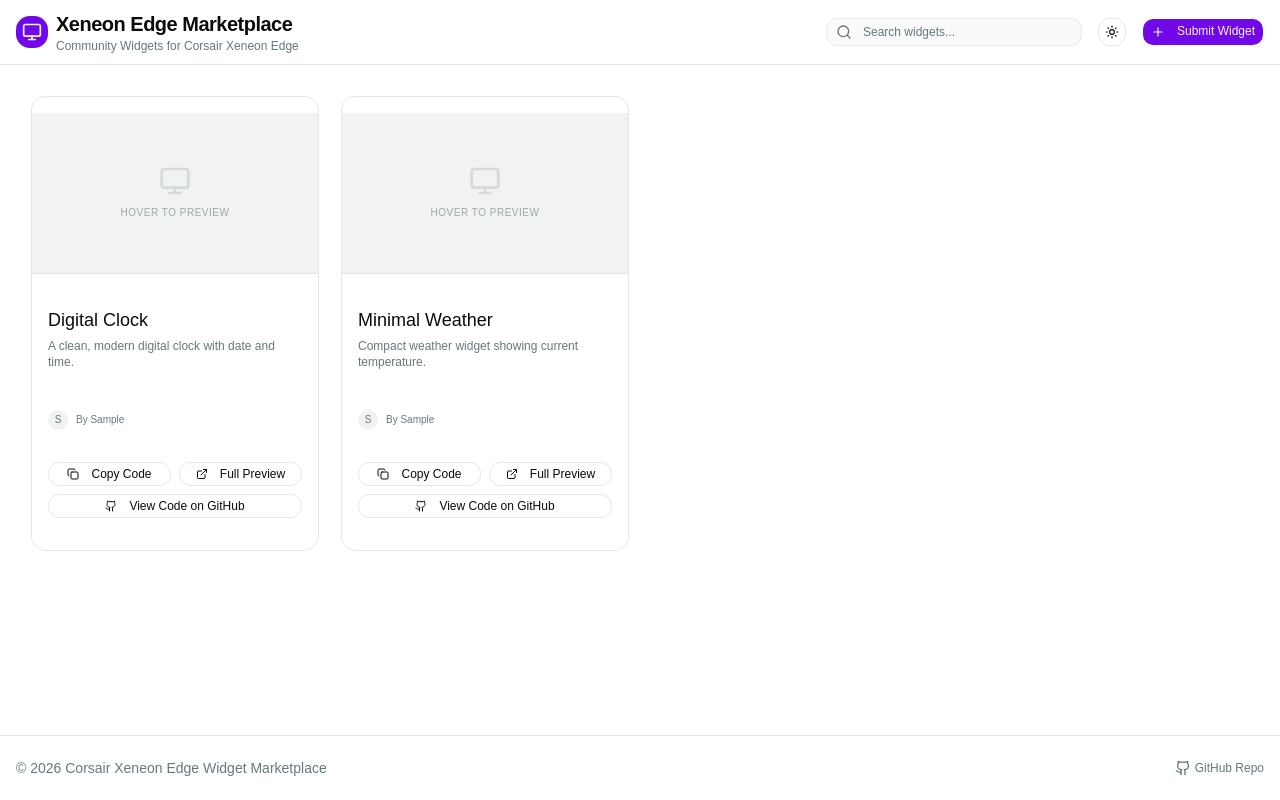
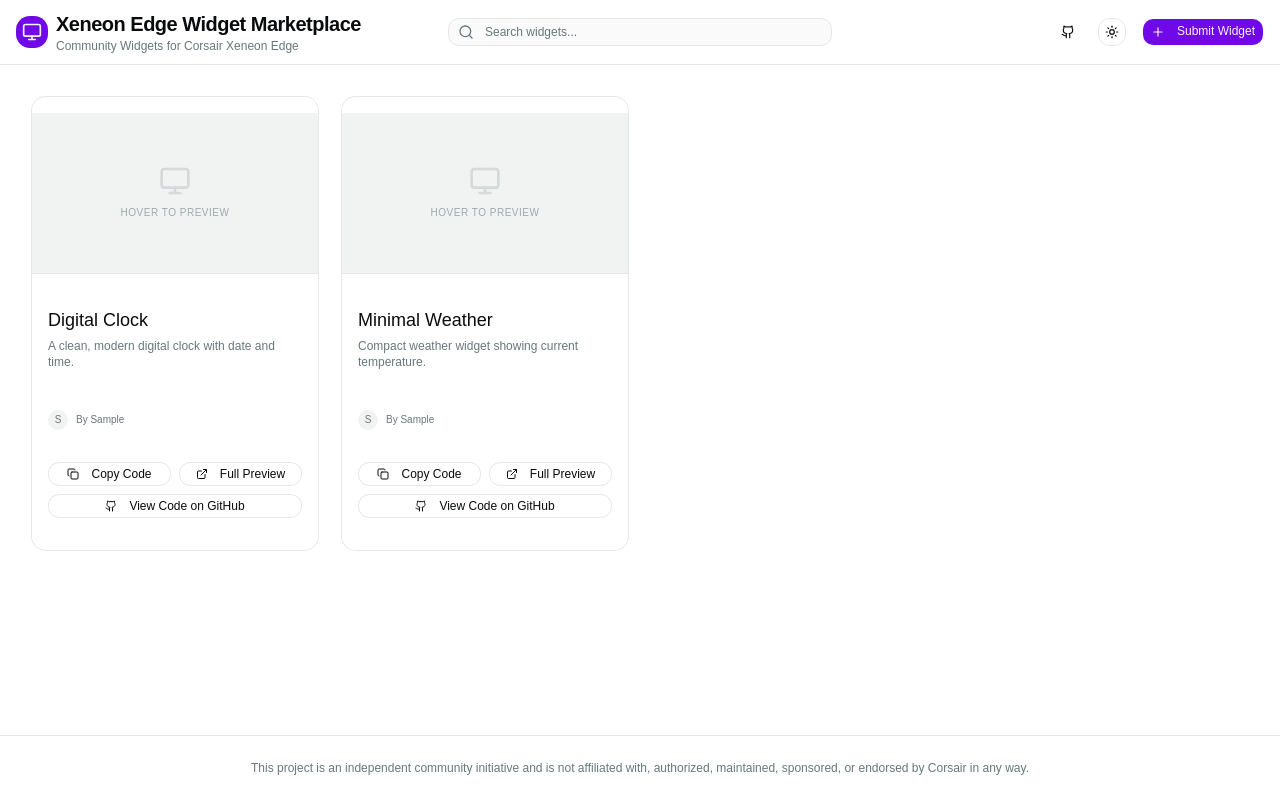
Before and after one commit to dillontkh/xeneon-edge-widget-marketplace, a React (Vite) app: page / in a window 1280 px wide. Built offline with nearby package versions, Linux system fonts and the light colour scheme.

Commit message:
feat(ui): update site title, restructure header, and add footer disclaimer

```diff
--- a/index.html
+++ b/index.html
@@ -4,7 +4,7 @@
     <meta charset="UTF-8" />
     <link rel="icon" type="image/svg+xml" href="/vite.svg" />
     <meta name="viewport" content="width=device-width, initial-scale=1.0" />
-    <title>vite-app</title>
+    <title>Xeneon Edge Widget Marketplace</title>
   </head>
   <body>
     <div id="root"></div>
--- a/src/App.tsx
+++ b/src/App.tsx
@@ -82,22 +82,31 @@
             <div className="rounded-lg bg-primary p-1.5 text-primary-foreground">
               <Monitor className="h-5 w-5" />
             </div>
-            <div>
-              <h1 className="text-xl font-bold tracking-tight">Xeneon Edge Marketplace</h1>
+            <div className="hidden lg:block">
+              <h1 className="text-xl font-bold tracking-tight">Xeneon Edge Widget Marketplace</h1>
               <p className="text-xs text-muted-foreground">Community Widgets for Corsair Xeneon Edge</p>
             </div>
           </div>
 
-          <div className="flex items-center gap-4">
-            <div className="relative hidden md:block">
+          <div className="absolute left-1/2 top-1/2 -translate-x-1/2 -translate-y-1/2 hidden md:block">
+            <div className="relative">
               <Search className="absolute left-2.5 top-1/2 -translate-y-1/2 h-4 w-4 text-muted-foreground" />
               <Input
                 placeholder="Search widgets..."
-                className="w-64 pl-9"
+                className="w-64 lg:w-96 pl-9"
                 value={search}
                 onChange={(e) => setSearch(e.target.value)}
               />
             </div>
+          </div>
+
+          <div className="flex items-center gap-2 md:gap-4">
+            <Button variant="ghost" size="icon" asChild className="hidden sm:flex">
+              <a href="https://github.com/dillontkh/xeneon-edge-widget-marketplace" target="_blank" rel="noreferrer">
+                <Github className="h-5 w-5" />
+                <span className="sr-only">GitHub</span>
+              </a>
+            </Button>
 
             <ModeToggle />
 
@@ -105,7 +114,8 @@
               <DialogTrigger asChild>
                 <Button>
                   <Plus className="mr-2 h-4 w-4" />
-                  Submit Widget
+                  <span className="hidden sm:inline">Submit Widget</span>
+                  <span className="sm:hidden">Submit</span>
                 </Button>
               </DialogTrigger>
               <DialogContent className="sm:max-w-[550px]">
@@ -139,7 +149,8 @@
                    <Github className="mr-2 h-4 w-4" />
                    Open Repository
                  </a>
-                </Button>              </DialogContent>
+                </Button>
+              </DialogContent>
             </Dialog>
           </div>
         </div>
@@ -266,18 +277,11 @@
         )}
       </main>
 
-      {/* Footer */}
-      <footer className="border-t py-6 md:py-0">
-        <div className="container mx-auto flex flex-col items-center justify-between gap-4 px-4 md:h-16 md:flex-row">
-          <p className="text-sm text-muted-foreground">
-            &copy; 2026 Corsair Xeneon Edge Widget Marketplace
+      <footer className="border-t py-6">
+        <div className="container mx-auto px-4 text-center">
+          <p className="text-xs text-muted-foreground">
+            This project is an independent community initiative and is not affiliated with, authorized, maintained, sponsored, or endorsed by Corsair in any way.
           </p>
-          <div className="flex items-center gap-4 text-muted-foreground">
-            <a href="https://github.com/dillontkh/xeneon-edge-widget-marketplace" target="_blank" rel="noreferrer" className="flex items-center gap-1 hover:text-foreground">
-              <Github className="h-4 w-4" />
-              <span className="text-xs">GitHub Repo</span>
-            </a>
-          </div>
         </div>
       </footer>
     </div>
```
